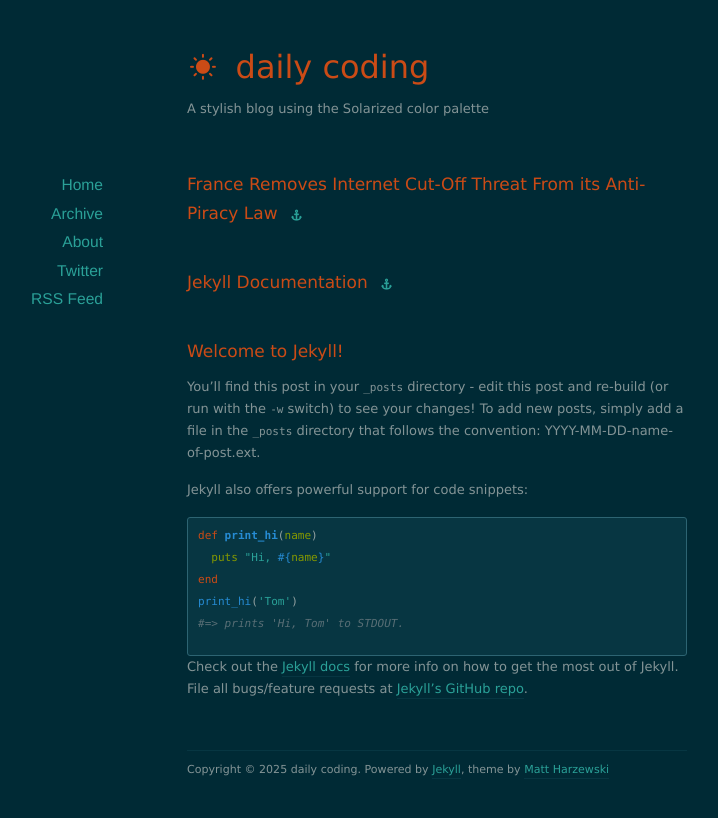
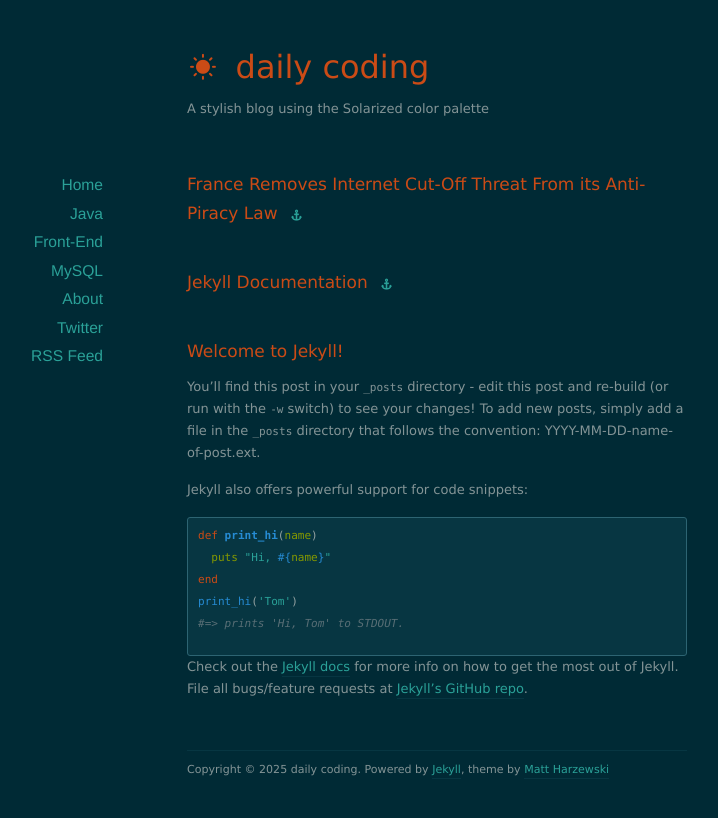
Before and after one commit to gilhanbit/gilhanbit.github.io, a Jekyll site: the page built from index.html, in a window 1280 px wide. Shown: the top 818 px of the page, without its empty margins (203-921 px from the left). Built offline with Jekyll 4.4.1, drawn with Linux system fonts in a browser that asks for light colours; nearby versions of some CDN libraries; the list of posts is cut into pages by our own code.

Commit message:
Update default.html

```diff
--- a/_layouts/default.html
+++ b/_layouts/default.html
@@ -33,8 +33,10 @@
     <div id="sidebar">
       <nav>
         <ul>
-          <li><a href="/">Home</a></li>
-          <li><a href="/archives">Archive</a></li>
+          <li><a href="#">Home</a></li>
+          <li><a href="#">Java</a></li>
+          <li><a href="#">Front-End</a></li>
+          <li><a href="#">MySQL</a></li>
           <li><a href="/about">About</a></li>
           <li><a href="http://twitter.com/redwall_hp">Twitter</a></li>
           <li><a href="/feed.xml">RSS Feed</a></li>
```
